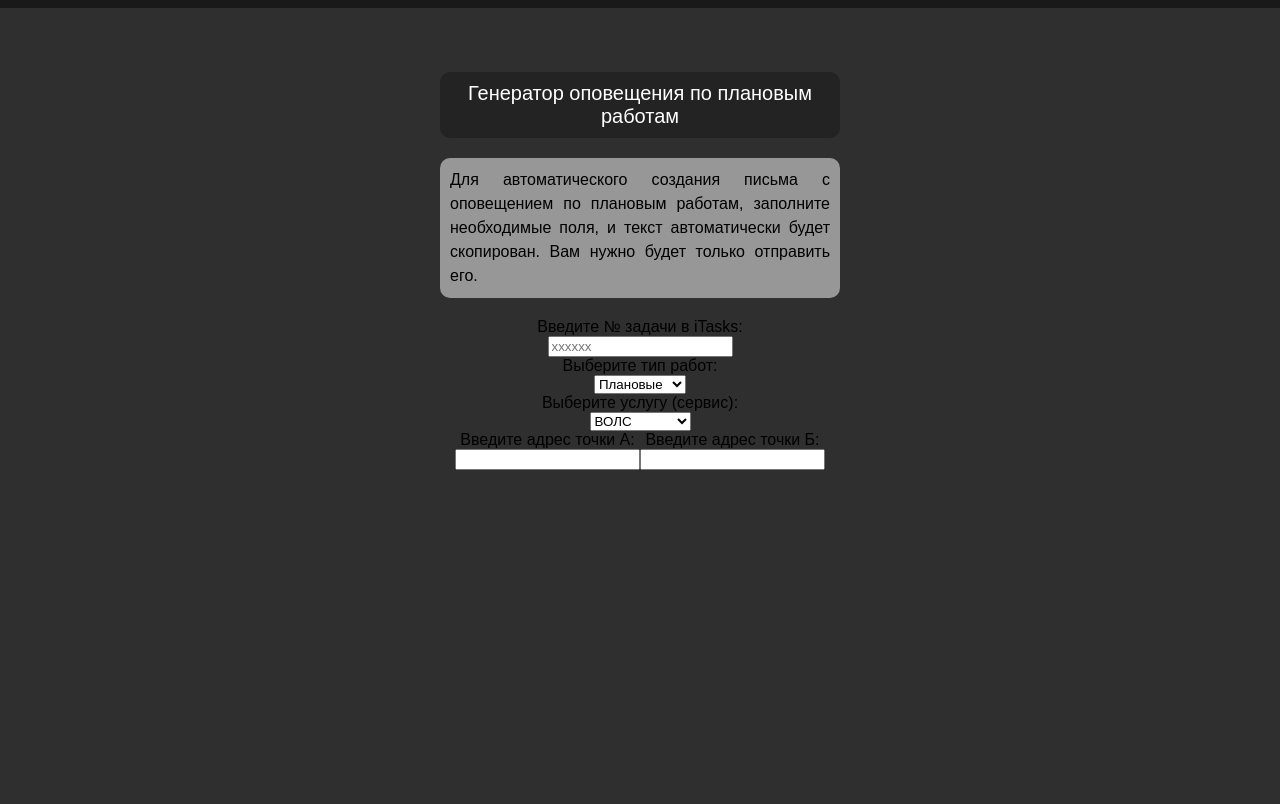
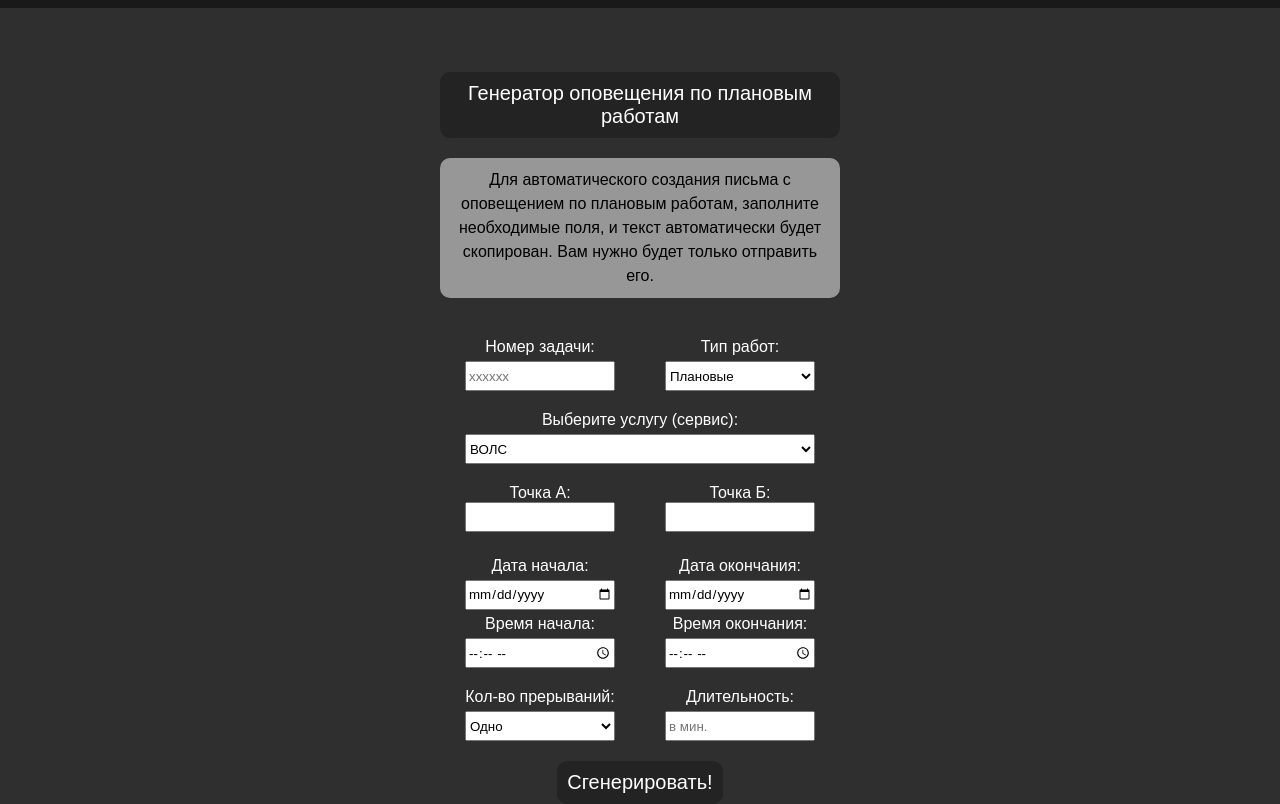
Before and after one commit to vy4islitel/O2Helper, a browser extension: page plannedworks.html in a window 1280 px wide. Shown: the part 57-861 px from the top of the page. Before the commit the page ends 800 px from the top, so only its background shows below. Drawn offline with Linux system fonts and the light colour scheme.

Commit message:
Add files via upload

```diff
--- /dev/null
+++ b/plannedWorksScript.js
@@ -0,0 +1,23 @@
+const taskNumber = document.getElementById('inputTaskNumber')
+const typeOfWorks = document.getElementById('selectTypeOfWorks')
+const selectService = document.getElementById('selectService')
+const addressA = document.getElementById('inputAddressA')
+const addressB = document.getElementById('inputAddressB')
+const dateA = document.getElementById('inputDateA')
+const dateB = document.getElementById('inputDateB')
+const timeA = document.getElementById('inputTimeA')
+const timeB = document.getElementById('inputTimeB')
+const stopList = document.getElementById('selectStopList')
+const range = document.getElementById('inputRange')
+const generateButton = document.getElementById('generateBtn')
+
+let textToHTML = document.getElementById('textToHTML')
+const generatedTexBox = document.getElementById('generatedTextBox')
+
+generateButton.addEventListener('click', function() {
+  textToHTML.innerHTML = `Здравствуйте!\n\nДата-центр O2XYGEN информирует о следующих работах:\n\n№ заявки по проведению работ: ${taskNumber.value}\n\nВид работ: ${typeOfWorks.value}\n\nУслуга, которую затрагивают работы: ${selectService.value}\n\nАдреса точки А и точки Б:\nТочка А: ${addressA.value}\nТочка Б: ${addressB.value}\n\nДата и время, когда будут проводиться работы: с ${dateA.value} ${timeA.value} по ${dateB.value} ${timeB.value}\n\nКоличество прерываний и их длительность: ${stopList.value} прерывание, длительностью не более ${range.value} минут.\n\nПожалуйста, подтвердите получение данного оповещения ответным письмом/сообщением`
+  generatedTexBox.style.display = 'block'
+
+  textToHTML.select ()
+  document.execCommand('copy')
+})
--- a/plannedworks.html
+++ b/plannedworks.html
@@ -1,9 +1,9 @@
 <html>
     <head>
-        <meta charset="UTF-8">
         <title>Плановые работы</title>
         <link rel="stylesheet" href="styles.css">
         <link rel="stylesheet" href="plannedworksStyle.css">
+        <script defer src="plannedWorksScript.js"></script>
     </head>
 
     <body>
@@ -32,35 +32,71 @@
 
                 <div class="workbench">
                     <div class="workbench_task">
-                        <p>Введите № задачи в iTasks:</p>
-                        <input type="number" placeholder="xxxxxx">
-                    </div>
-                    <div class="workbench_type">
-                        <p>Выберите тип работ:</p>
-                        <select>
-                            <option>Плановые</option>
-                            <option>Аварийные</option>
-                        </select>
+                        <div class="input_task_number">
+                            <p>Номер задачи:</p>
+                        <input type="number" placeholder="xxxxxx" id="inputTaskNumber">
+                        </div>
+                        <div class="workbench_type">
+                            <p>Тип работ:</p>
+                            <select id="selectTypeOfWorks">
+                                <option>Плановые</option>
+                                <option>Аварийные</option>
+                            </select>
+                        </div>
                     </div>
                     <div class="workbench_service">
                         <p>Выберите услугу (сервис):</p>
-                        <select>
+                        <select id="selectService">
                             <option>ВОЛС</option>
                             <option>Канал Связи</option>
                         </select>
                     </div>
                     <div class="workbench_addresses">
                         <div class="workbench_addresses_a">
-                            <p>Введите адрес точки А:</p>
-                            <input type="text">
+                            <p>Точка А:</p>
+                            <input type="text" id="inputAddressA">
                         </div>
                         <div class="workbench_addresses_b">
-                            <p>Введите адрес точки Б:</p>
-                            <input type="text">
+                            <p>Точка Б:</p>
+                            <input type="text" id="inputAddressB">
                         </div>
                     </div>
                     <div class="workbench_date">
+                        <div class="workbench_date_a">
+                            <p>Дата начала:</p>
+                            <input type="date" id="inputDateA">
+                            <p>Время начала:</p>
+                            <input type="time" id="inputTimeA">
+                        </div>
+                        <div class="workbench_date_b">
+                            <p>Дата окончания:</p>
+                            <input type="date" id="inputDateB">
+                            <p>Время окончания:</p>
+                            <input type="time" id="inputTimeB">
+                        </div>
+                    </div>
+                    <div class="workbench_stopservice">
+                        <div class="workbench_stopservice_left">
+                            <p>Кол-во прерываний:</p>
+                            <select id="selectStopList">
+                                <option>Одно</option>
+                                <option>Два</option>
+                                <option>Три</option>
+                                <option>Четыре</option>
+                                <option>Пять</option>
+                            </select>
+                        </div>
+                        <div class="workbench_stopservice_right">
+                            <p>Длительность:</p>
+                            <input type="text" placeholder="в мин." id="inputRange">
+                        </div>
+                    </div>
+                    <div class="generate_button_box">
+                        <button id="generateBtn">Сгенерировать!</button>
+                    </div>
 
+                    <div class="nodisp_generated_text_area" id="generatedTextBox">
+                        <textarea id="textToHTML"></textarea>
                     </div>
                 </div>
             </div>
--- a/plannedworksStyle.css
+++ b/plannedworksStyle.css
@@ -21,7 +21,7 @@
 .works_main_box_about {
     margin-top: 5%;
     color: black;
-    text-align:justify;
+    text-align: center;
     line-height: 1.5;
     background-color: rgba(255,255,255,0.5);
     padding: 10px;
@@ -33,6 +33,141 @@
     margin-top: 5%;
 }
 
+.workbench_task {
+    display: flex;
+    margin-top: 5%;
+    color: white;
+}
+
+.workbench_task input {
+    margin-top: 5px;
+    width: 150px;
+    height: 30px;
+}
+
+.workbench_type {
+    color: white;
+}
+
+.workbench_type select {
+    margin-top: 5px;
+    width: 150px;
+    height: 30px;
+}
+
+.workbench_service {
+    margin-top: 5%;
+    color: white;
+}
+
+.workbench_service select {
+    margin-top: 5px;
+    width: 350px;
+    height: 30px;
+}
+
 .workbench_addresses {
+    margin-top: 5%;
+    display: flex;
+    color: white;
+}
+
+.workbench_addresses input {
+    width: 150px;
+    height: 30px;
+}
+
+.workbench_addresses_a {
+    width: 200px;
+}
+
+.workbench_addresses_b {
+    width: 200px;
+}
+
+.workbench_date {
+    margin-top: 5%;
+    display: flex;
+    color: white;
+}
+
+.workbench_date input {
+    margin-top: 5px;
+    width: 150px;
+    height: 30px;
+}
+
+.workbench_date p {
+    margin-top: 5px;
+}
+
+.workbench_date_a {
+    width: 200px;
+}
+
+.workbench_date_b {
+    width: 200px;
+}
+
+.workbench_stopservice {
+    margin-top: 5%;
+    display: flex;
+    color: white;
+}
+
+.workbench_stopservice_left {
+    width: 200px;
+}
+
+.workbench_stopservice_left select {
+    margin-top: 5px;
+    width: 150px;
+    height: 30px;
+}
+
+.workbench_stopservice_right {
+    width: 200px;
+}
+
+.workbench_stopservice_right input {
+    margin-top: 5px;
+    width: 150px;
+    height: 30px;
+}
+
+.generate_button_box {
+    margin-top: 5%;
     display: flex;
 }
+
+.generate_button_box button {
+    background-color: rgba(25,25,25,0.5);
+    border: none;
+    padding: 10px;
+    color: white;
+    font-size: 20px;
+    border-radius: 10px;
+    cursor: pointer;
+    transition: 0.3s ease-in;
+}
+
+.generate_button_box button:hover {
+    background-color: white;
+    color: black;
+    transition: 0.5s ease;
+}
+
+.nodisp_generated_text_area {
+    margin-top: 5%;
+    display: none;
+}
+
+.nodisp_generated_text_area textarea {
+    resize: none;
+    width: 400px;
+    height: 350px;
+    background-color: rgba(25,25,25,0.5);
+    color: white;
+    border-radius: 10px;
+    padding: 10px;
+}
--- a/styles.css
+++ b/styles.css
@@ -25,6 +25,7 @@ header a {
 }
 
 .header_navBar a {
+    font-weight: bold;
     padding: 10px;
     transition: 0.3s ease-in-out;
 }
@@ -33,6 +34,7 @@ header a {
     background-color: white;
     color: black;
     transition: 0.5s ease;
+    border-radius: 5px;
 }
 
 .main_menu {
@@ -114,3 +116,15 @@ footer {
     text-align: center;
     color: white;
 }
+
+.changelog_box {
+    margin-top: 3%;
+}
+
+.changelog_box h {
+    font-weight: bold;
+}
+
+.changelog_box p {
+    margin-top: 1%;
+}
```
Also changed, not shown: answers.html (+0 -1 lines), contacts.html (+0 -1 lines), index.html (+5 -2 lines), notes.html (+0 -1 lines), scriptIndex.js (+1 -9 lines), ticketRoutes.html (added, +26 -0 lines), ticketRoutings.html (added).
